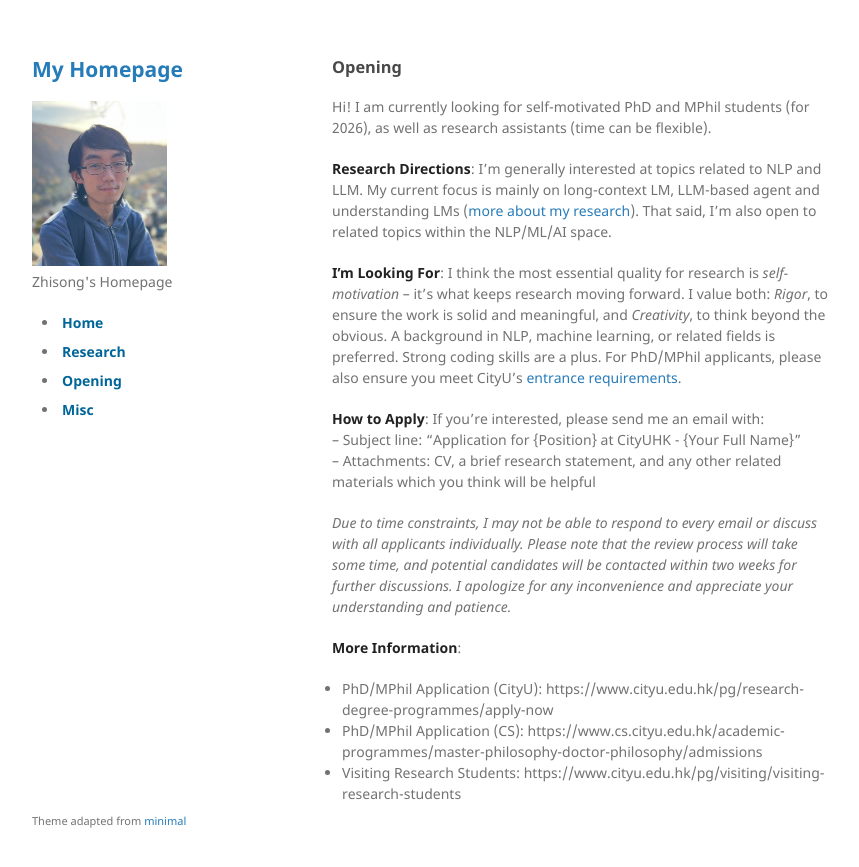
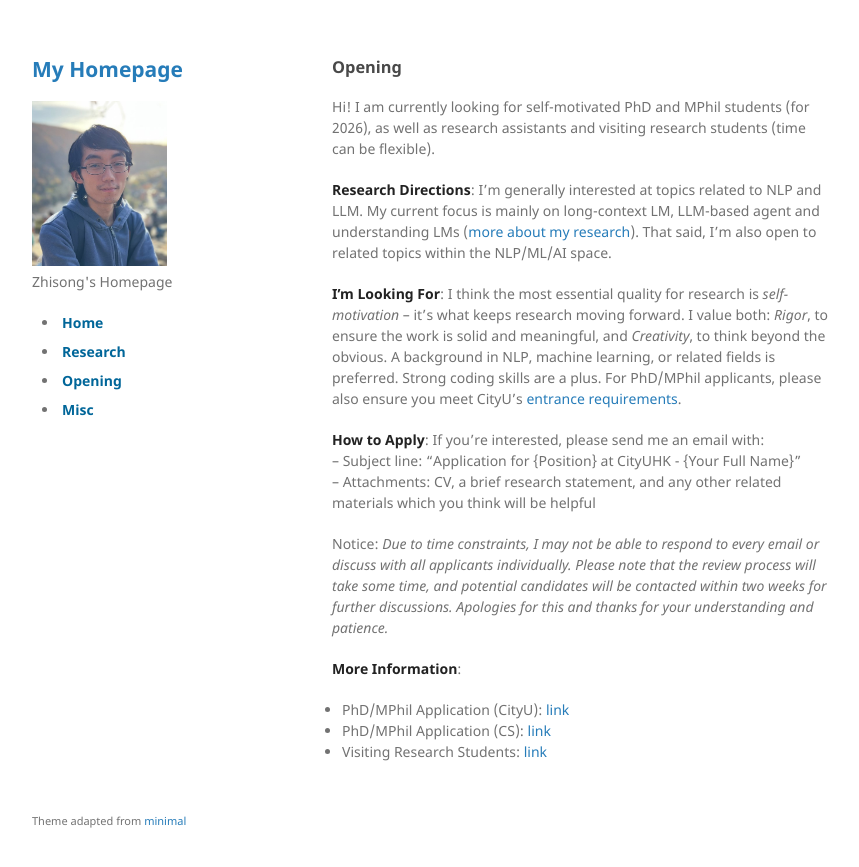
Before and after one commit to zzsfornlp/zzsfornlp.github.io, a Jekyll site: the page built from opening.md, in a window 1280 px wide. Shown: the top 867 px of the page, without its empty margins (208-1067 px from the left). Built offline with Jekyll 4.4.1, drawn with Linux system fonts in a browser that asks for light colours; our own code applies the rules of GitHub Pages for plain Markdown files.

Commit message:
Update opening.md

```diff
--- a/opening.md
+++ b/opening.md
@@ -4,7 +4,7 @@ layout: default
 
 ### Opening
 
-Hi! I am currently looking for self-motivated PhD and MPhil students (for 2026), as well as research assistants (time can be flexible).
+Hi! I am currently looking for self-motivated PhD and MPhil students (for 2026), as well as research assistants and visiting research students (time can be flexible).
 
 **Research Directions**:
 I'm generally interested at topics related to NLP and LLM. My current focus is mainly on long-context LM, LLM-based agent and understanding LMs ([more about my research](./research)). That said, I'm also open to related topics within the NLP/ML/AI space.
@@ -17,9 +17,9 @@ If you're interested, please send me an email with: <br>
 -- Subject line: "Application for {Position} at CityUHK - {Your Full Name}" <br>
 -- Attachments: CV, a brief research statement, and any other related materials which you think will be helpful <br>
 
-*Due to time constraints, I may not be able to respond to every email or discuss with all applicants individually. Please note that the review process will take some time, and potential candidates will be contacted within two weeks for further discussions. I apologize for any inconvenience and appreciate your understanding and patience.*
+Notice: *Due to time constraints, I may not be able to respond to every email or discuss with all applicants individually. Please note that the review process will take some time, and potential candidates will be contacted within two weeks for further discussions. Apologies for this and thanks for your understanding and patience.*
 
 **More Information**:
-- PhD/MPhil Application (CityU): https://www.cityu.edu.hk/pg/research-degree-programmes/apply-now
-- PhD/MPhil Application (CS): https://www.cs.cityu.edu.hk/academic-programmes/master-philosophy-doctor-philosophy/admissions
-- Visiting Research Students: https://www.cityu.edu.hk/pg/visiting/visiting-research-students
+- PhD/MPhil Application (CityU): [link](https://www.cityu.edu.hk/pg/research-degree-programmes/apply-now)
+- PhD/MPhil Application (CS): [link](https://www.cs.cityu.edu.hk/academic-programmes/master-philosophy-doctor-philosophy/admissions)
+- Visiting Research Students: [link](https://www.cityu.edu.hk/pg/visiting/visiting-research-students)
```
